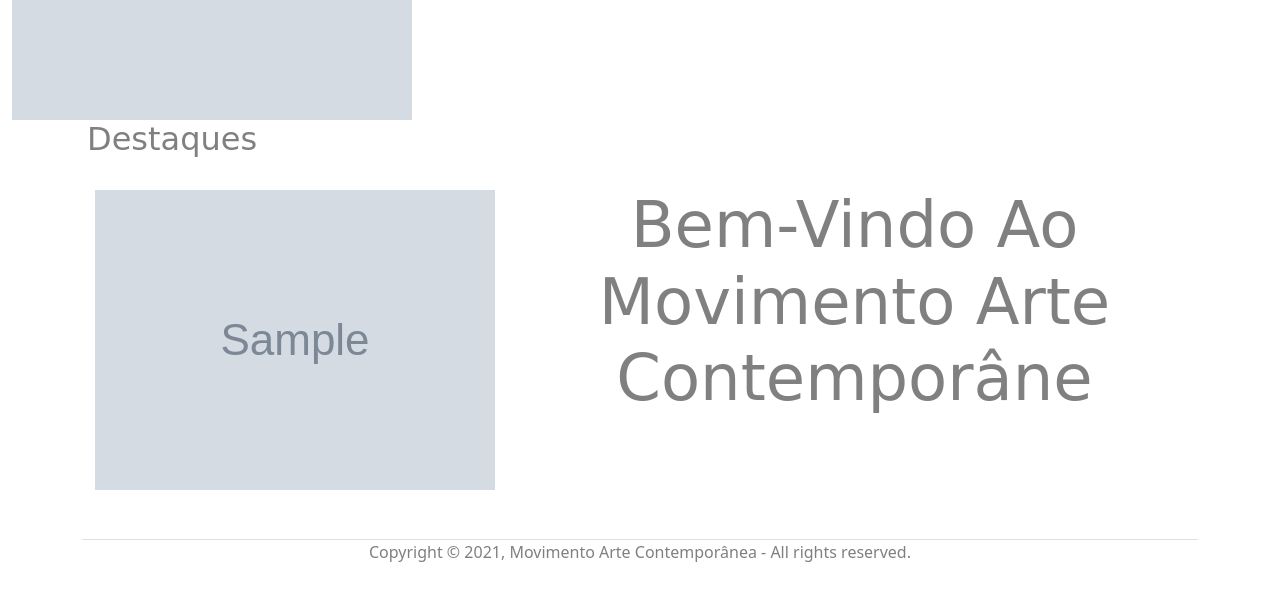
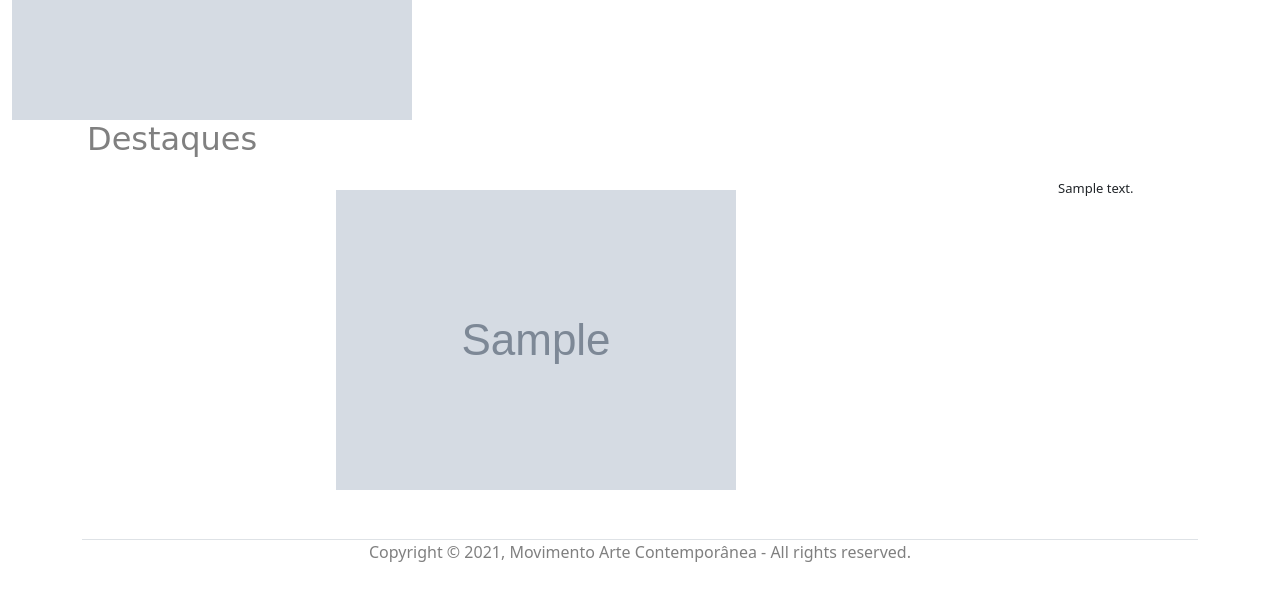
Before and after one commit to filias/mac, a Django app: page /mac/ in a window 1280 px wide. Shown: the part 121-722 px from the top of the page. Run offline with Django 3.2, Linux system fonts and the light colour scheme; tables that the repository leaves empty hold one stand-in row (values such as "Sample post"); grey boxes marked "Sample" are stand-in pictures; parts of the project's set-up code (start-up, migrations or seed data) failed here and were passed over; some libraries are stand-ins or nearby versions; some web fonts are replaced.

Commit message:
fix: custom text from destaque

```diff
--- a/mac/templates/index.html
+++ b/mac/templates/index.html
@@ -30,12 +30,12 @@
                             {% endif %}
                             {% ifequal LANGUAGE_CODE 'en' %}
                                 <td>
-                                    <h1>{% trans "Welcome to Movimento Arte Contemporâne" %}</h1>
+                                    <p>{{ destaque.texto_en }}</p>
                                 </td>
 
                             {% else %}
                                 <td>
-                                    <h1>Bem-vindo ao Movimento Arte Contemporâne</h1>
+                                    <p>{{ destaque.texto }}</p>
                                 </td>
                             {% endifequal %}
                             </td>
```
